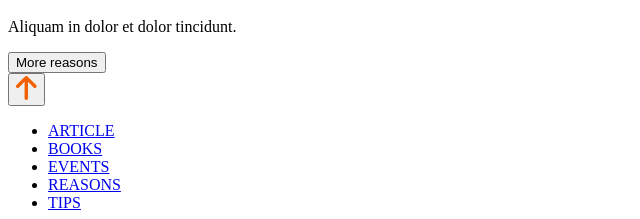
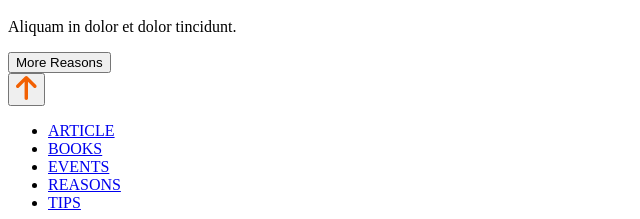
Before and after one commit to Adalab/modulo-1-evaluacion-final-BessyEscobar, a website built with Vite: page docs/index.html in a window 1280 px wide. Shown: the part 571-790 px from the top of the page, 0-640 px from the left. Built offline with nearby package versions, Linux system fonts and the light colour scheme; files whose address does not match are found by name.

Commit message:
correction in sc-button

```diff
--- a/docs/index.html
+++ b/docs/index.html
@@ -52,7 +52,7 @@
     <h4 class="three-title">Morbin dictum</h4>
     <p>Aliquam in dolor et dolor tincidunt.</p>
   </div>
-  <button class="sec-buttom">More reasons</button>
+  <button class="sec-buttom">More Reasons</button>
 </div>
 </main>
 
```
